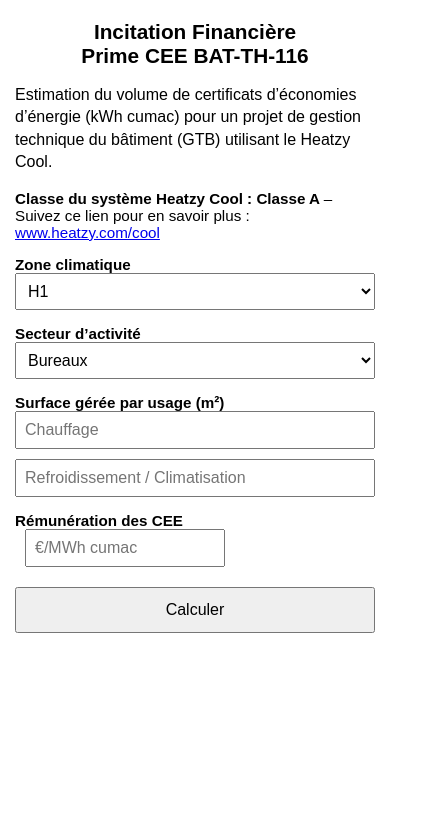
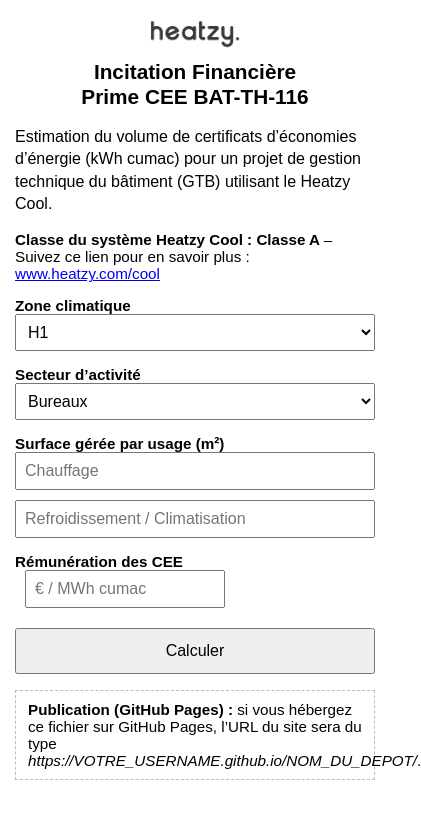
Before and after one commit to nicobonsi/cee-bat-th-116-calculateur, a plain HTML site: page index.html in a window 390 px wide. Shown: the whole page, 421 px wide, since content can reach past the window. Drawn offline with Linux system fonts and the light colour scheme.

Commit message:
Update index.html

```diff
--- a/index.html
+++ b/index.html
@@ -6,15 +6,24 @@
   <title>Incitation Financière - Prime CEE BAT-TH-116</title>
 
   <!--
-  === DÉPLOIEMENT GITHUB PAGES ===
-  1. Créer un dépôt GitHub (public)
-  2. Nom recommandé : cee-bat-th-116-calculateur
-  3. Ajouter ce fichier comme : index.html à la racine
-  4. GitHub → Settings → Pages
-     - Source: Deploy from branch
-     - Branch: main / root
-  5. URL finale : https://VOTRE_USERNAME.github.io/cee-bat-th-116-calculateur/
-  ===============================
+  === DÉPLOIEMENT GITHUB PAGES (RAPIDE) ===
+  Pré-requis : ce fichier est enregistré en "index.html" à la racine du dépôt.
+
+  1) GitHub → votre dépôt → Settings
+  2) Menu gauche → Pages
+  3) Build and deployment
+     - Source : Deploy from a branch
+     - Branch : main
+     - Folder : /(root)
+     - Save
+  4) Attendre 30–60s, puis rafraîchir la page Pages.
+  5) URL publique : https://VOTRE_USERNAME.github.io/NOM_DU_DEPOT/
+
+  Astuce : si l’URL renvoie 404, vérifier :
+  - Le fichier s’appelle bien index.html (pas Index.html)
+  - Il est bien à la racine du dépôt
+  - La branche sélectionnée est bien main
+  =========================================
   -->
 
   <style>
@@ -25,7 +34,27 @@
       padding: 0 15px;
     }
 
-  h1 { margin-bottom: 10px; font-size: 1.6rem; text-align: center; }
+    .header {
+      display: flex;
+      align-items: center;
+      justify-content: center;
+      gap: 12px;
+      margin-bottom: 10px;
+    }
+
+    .header img {
+      height: 32px;
+      width: auto;
+      opacity: 0.85;
+    }
+
+    h1 {
+      margin: 0;
+      font-size: 1.6rem;
+      text-align: center;
+      line-height: 1.2;
+    }
+
     p { line-height: 1.4; }
 
     label {
@@ -54,6 +83,7 @@
       font-size: 1rem;
       width: 100%;
       max-width: 300px;
+      cursor: pointer;
     }
 
     .result {
@@ -79,7 +109,23 @@
 
     th { background: #eee; }
 
+    .hint {
+      margin-top: 16px;
+      padding: 10px 12px;
+      border: 1px dashed #bbb;
+      background: #fff;
+      font-size: 0.95rem;
+    }
+
     @media (max-width: 600px) {
+      .header {
+        flex-direction: column;
+      }
+
+      .header img {
+        height: 28px;
+      }
+
       h1 { font-size: 1.3rem; }
       .usage-grid { grid-template-columns: 1fr; }
       button { max-width: 100%; }
@@ -90,10 +136,13 @@
 </head>
 <body>
 
+  <div class="header">
+    <img src="heatzy-logo.png" alt="Heatzy" />
     <h1>Incitation Financière<br>Prime CEE BAT-TH-116</h1>
+  </div>
   <p>Estimation du volume de certificats d’économies d’énergie (kWh cumac) pour un projet de gestion technique du bâtiment (GTB) utilisant le Heatzy Cool.</p>
 
-<label>Classe du système Heatzy Cool : Classe A <span style="font-weight:normal">– Suivez ce lien pour en savoir plus : <a href="https://www.heatzy.com/cool" target="_blank">www.heatzy.com/cool</a></span></label>
+  <label>Classe du système Heatzy Cool : Classe A <span style="font-weight:normal">– Suivez ce lien pour en savoir plus : <a href="https://www.heatzy.com/cool" target="_blank" rel="noopener noreferrer">www.heatzy.com/cool</a></span></label>
 
   <label>Zone climatique</label>
   <select id="zone">
@@ -114,32 +163,37 @@
 
   <label>Surface gérée par usage (m²)</label>
   <div class="usage-grid">
-  <input type="number" id="chauffage" placeholder="Chauffage" />
-  <input type="number" id="clim" placeholder="Refroidissement / Climatisation" />
+    <input type="number" id="chauffage" placeholder="Chauffage" min="0" step="1" />
+    <input type="number" id="clim" placeholder="Refroidissement / Climatisation" min="0" step="1" />
   </div>
 
-<label>Rémunération des CEE <input type="number" id="price" placeholder="€/MWh cumac" style="margin-left:10px; max-width:200px; display:inline-block;" /></label>
+  <label>Rémunération des CEE <input type="number" id="price" placeholder="€ / MWh cumac" style="margin-left:10px; max-width:200px; display:inline-block;" min="0" step="0.01" /></label>
 
-<button onclick="calculate()">Calculer</button>
+  <button type="button" onclick="calculate()">Calculer</button>
 
   <div class="result" id="result" style="display:none"></div>
+
+  <div class="hint">
+    <strong>Publication (GitHub Pages) :</strong> si vous hébergez ce fichier sur GitHub Pages, l’URL du site sera du type <em>https://VOTRE_USERNAME.github.io/NOM_DU_DEPOT/</em>.
+  </div>
 
 <script>
   const zoneCoeff = { H1: 1.1, H2: 0.9, H3: 0.6 };
 
+  // Valeurs BAT-TH-116 Classe A (kWh cumac / m²) pour chauffage et refroidissement/climatisation
   const data = {
     A: {
-    Bureaux:        { chauffage:400, clim:260 },
-    Enseignement:   { chauffage:200, clim:71  },
-    Commerces:      { chauffage:560, clim:160 },
-    Hotellerie:     { chauffage:420, clim:71  },
-    Sante:          { chauffage:200, clim:71  },
-    Autres:         { chauffage:200, clim:71  }
+      Bureaux:      { chauffage: 400, clim: 260 },
+      Enseignement: { chauffage: 200, clim: 71  },
+      Commerces:    { chauffage: 560, clim: 160 },
+      Hotellerie:   { chauffage: 420, clim: 71  },
+      Sante:        { chauffage: 200, clim: 71  },
+      Autres:       { chauffage: 200, clim: 71  }
     }
   };
 
   function calculate() {
-  const cls = 'A';
+    const cls = 'A'; // Heatzy Cool = Classe A
     const zone = document.getElementById('zone').value;
     const sector = document.getElementById('sector').value;
 
@@ -155,7 +209,7 @@
       if (surfaces[usage] > 0) {
         const value = surfaces[usage] * data[cls][sector][usage] * zoneCoeff[zone];
         total += value;
-      rows += `<tr><td>${usage}</td><td>${value.toFixed(0)}</td></tr>`;
+        rows += `<tr><td style="text-align:left">${usage}</td><td>${value.toFixed(0)}</td></tr>`;
       }
     }
 
@@ -165,12 +219,12 @@
 
     document.getElementById('result').style.display = 'block';
     document.getElementById('result').innerHTML = `
-    <h3>Total CEE</h3>
+      <h3>Résultat</h3>
       <p><strong>${total.toFixed(0)} kWh cumac</strong> | <strong>${totalMWh.toFixed(2)} MWh cumac</strong></p>
       <p><strong>Montant total estimé : €${payout.toFixed(2)}</strong></p>
       <table>
-      <tr><th>Usage</th><th>kWh cumac</th></tr>
-      ${rows}
+        <tr><th style="text-align:left">Usage</th><th>kWh cumac</th></tr>
+        ${rows || '<tr><td style="text-align:left">—</td><td>0</td></tr>'}
       </table>
     `;
   }
```
Lines whose indentation alone changed are shown as unchanged.
